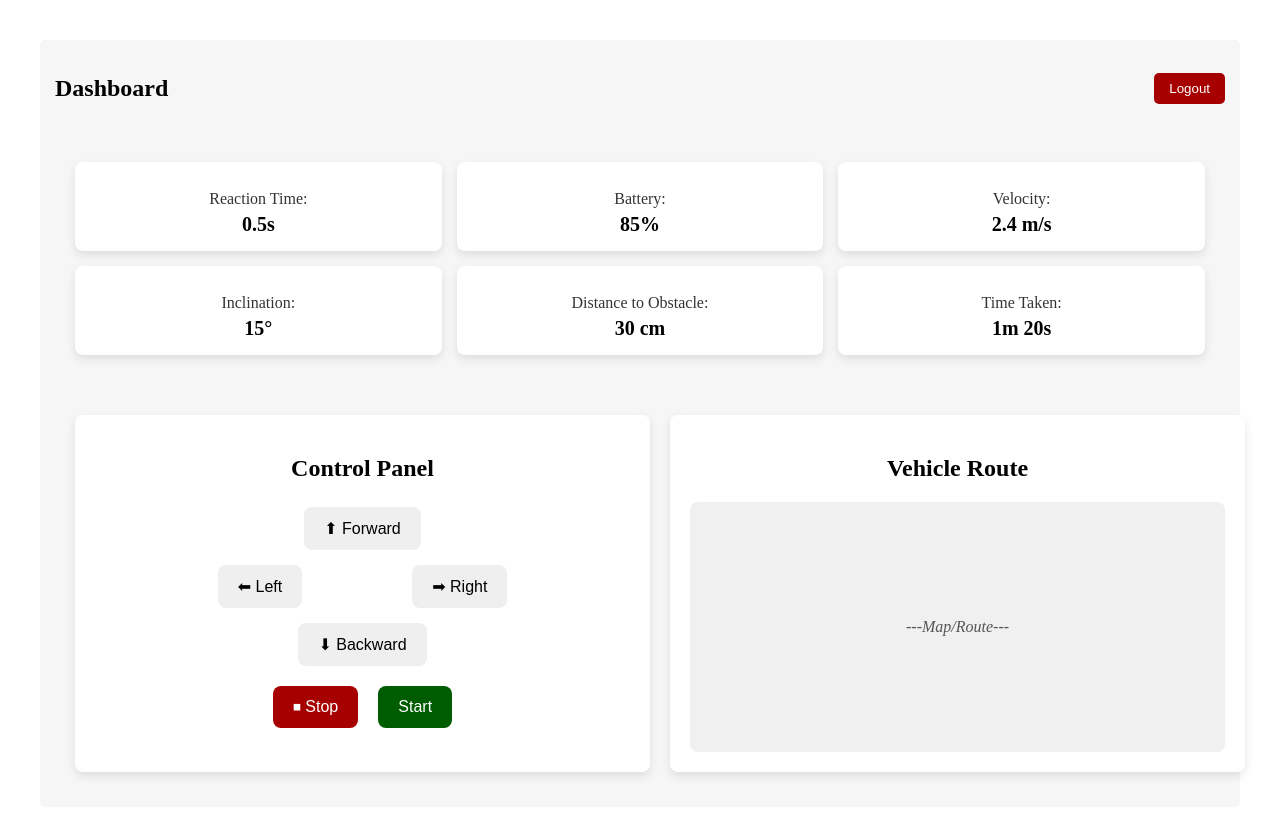
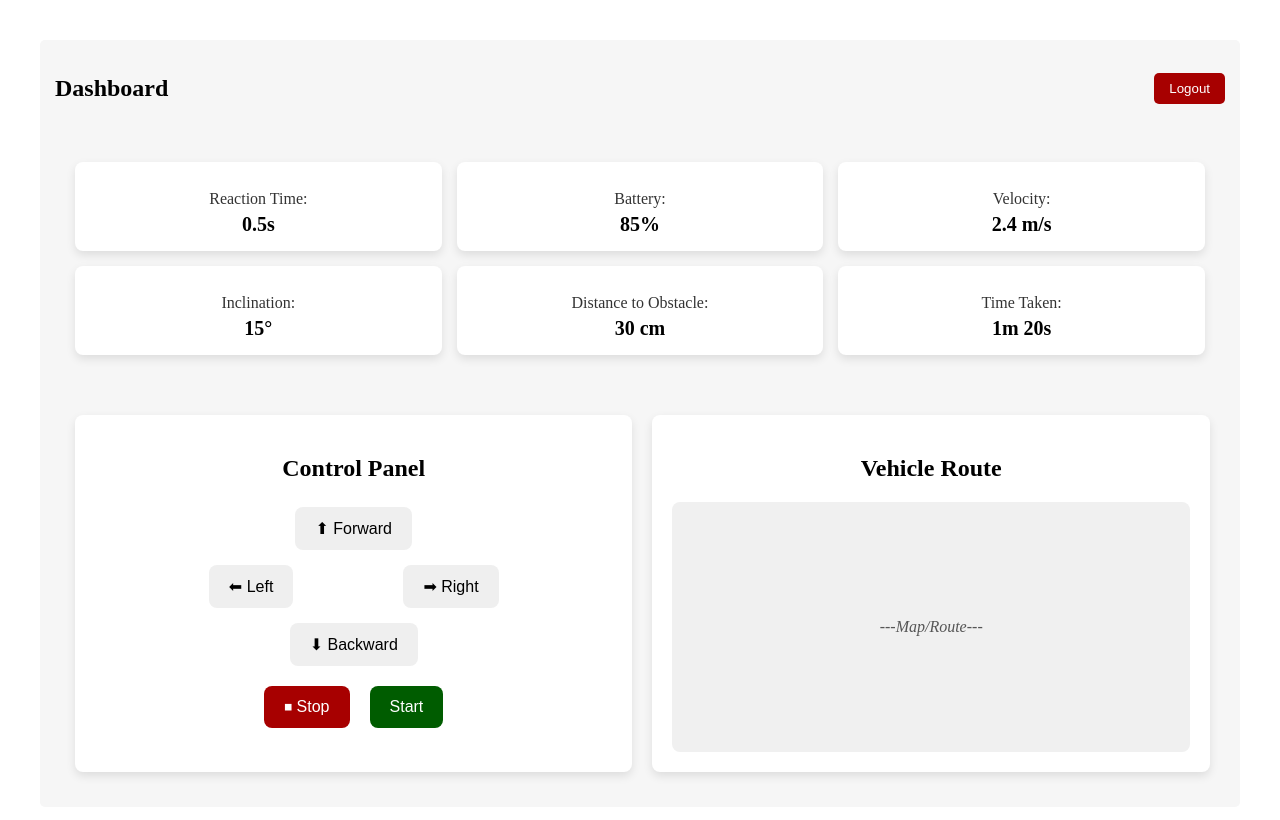
Before and after one commit to freshmimnt/projeto-esp32, a React (Vite) app in the folder frontend/: page /dashboard in a window 1280 px wide. Shown: the top 820 px of the page. Built offline with nearby package versions, Linux system fonts and the light colour scheme.

Commit message:
Changed css and jsx

```diff
--- a/frontend/src/styles/controlPanel.css
+++ b/frontend/src/styles/controlPanel.css
@@ -1,11 +1,10 @@
 .control-panel-container {
   display: flex;
-  width: 100%;
+  width: 97%;
   gap: 20px;
   padding: 20px;
 }
 
-/* ----- Left Side ----- */
 .control-container {
   flex: 1;
   background: white;
@@ -15,7 +14,6 @@
   text-align: center;
 }
 
-/* --- Buttons_layout --- */
 .control-buttons {
   display: flex;
   flex-direction: column;
@@ -34,7 +32,6 @@
   margin-top: 10px;
 }
 
-/* ------- Buttons -------- */
 .control-buttons button {
   margin: 5px;
   padding: 12px 20px;
@@ -56,7 +53,6 @@
   border-radius: 8px;
 }
 
-/* -------- Right Side --------- */
 .route-container {
   flex: 1;
   background: white;
```
